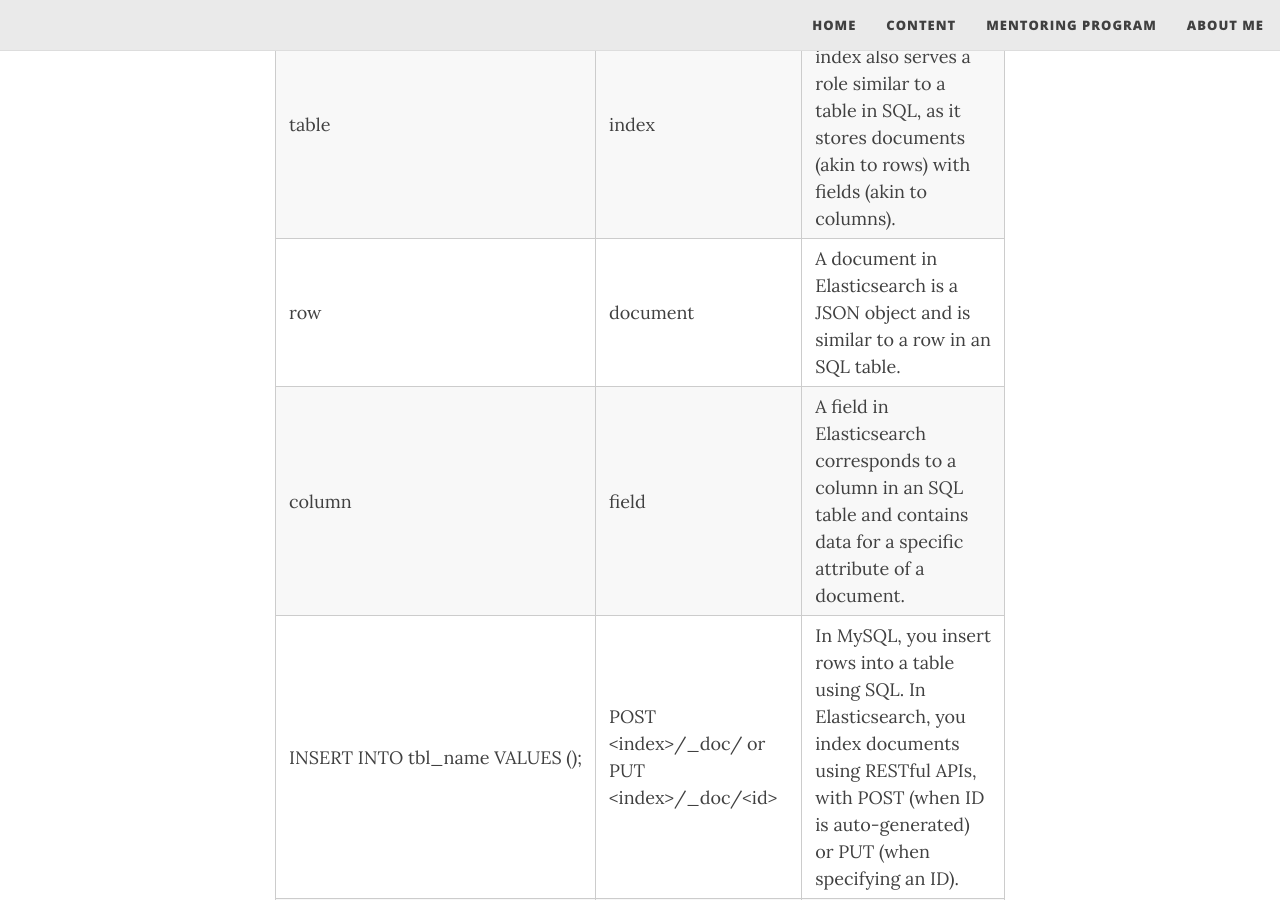
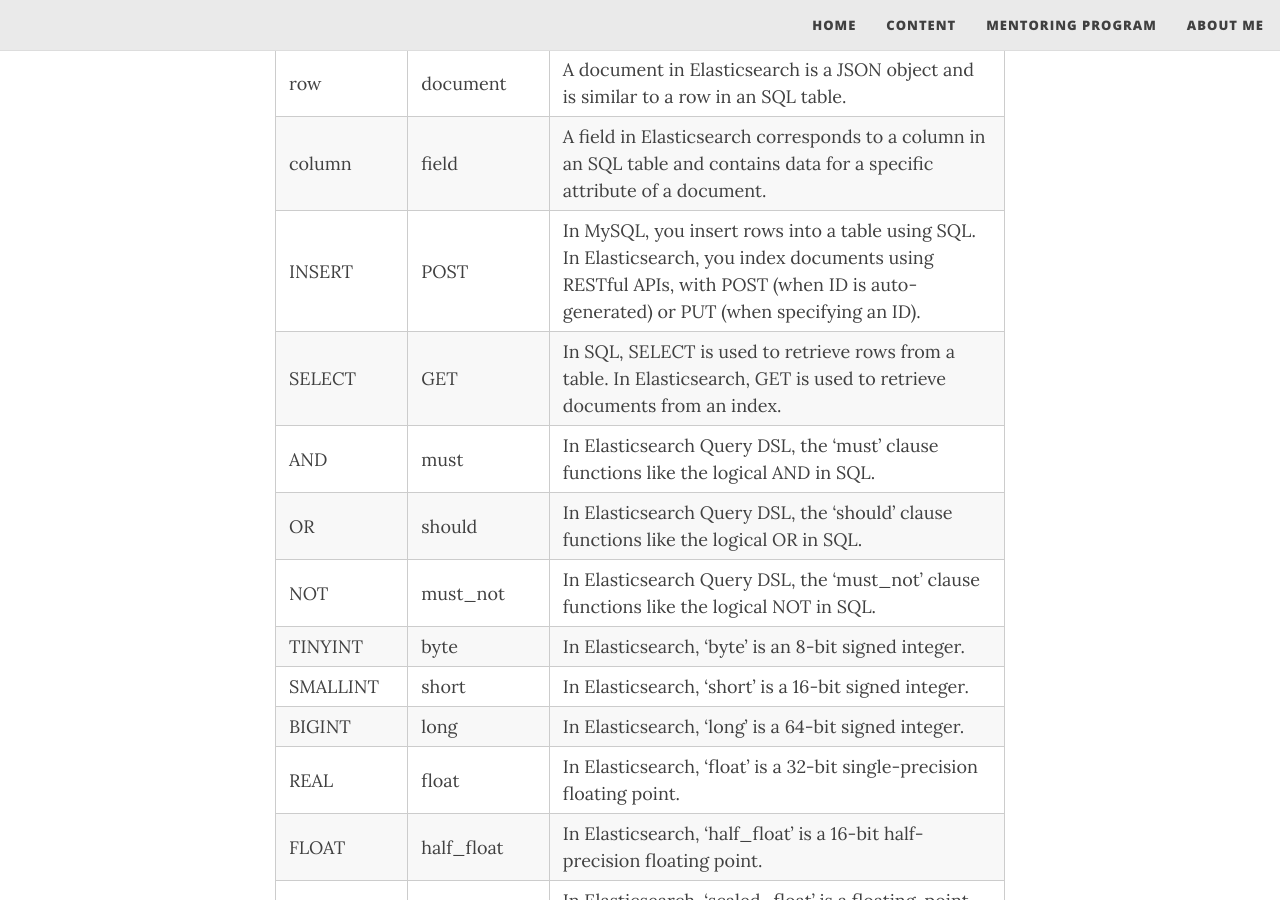
Before and after one commit to thachlp/thachlp.github.io, a Jekyll site: the page built from _posts/2022-11-11-sql-vs-elasticsearch.md, in a window 1280 px wide and 900 px high, scrolled down 745 px. Built offline with Jekyll 4.4.1, drawn with Linux system fonts in a browser that asks for light colours; nearby versions of some CDN libraries.

Commit message:
Update 2022-11-11-sql-vs-elasticsearch.md

```diff
--- a/_posts/2022-11-11-sql-vs-elasticsearch.md
+++ b/_posts/2022-11-11-sql-vs-elasticsearch.md
@@ -13,7 +13,7 @@ Although **SQL** and **Elasticsearch** have different terms for the way the data
 | table                             | index                                   | In Elasticsearch, an index also serves a role similar to a table in SQL, as it stores documents (akin to rows) with fields (akin to columns).                                           |
 | row                               | document                                | A document in Elasticsearch is a JSON object and is similar to a row in an SQL table.                                                                                                    |
 | column                            | field                                   | A field in Elasticsearch corresponds to a column in an SQL table and contains data for a specific attribute of a document.                                                               |
-| INSERT INTO tbl_name VALUES ();   | POST \<index>/_doc/ or PUT \<index>/_doc/\<id> | In MySQL, you insert rows into a table using SQL. In Elasticsearch, you index documents using RESTful APIs, with POST (when ID is auto-generated) or PUT (when specifying an ID).        |
+| INSERT   | POST| In MySQL, you insert rows into a table using SQL. In Elasticsearch, you index documents using RESTful APIs, with POST (when ID is auto-generated) or PUT (when specifying an ID).        |
 | SELECT                            | GET                                     | In SQL, SELECT is used to retrieve rows from a table. In Elasticsearch, GET is used to retrieve documents from an index.                                                                |
 | AND                               | must                                    | In Elasticsearch Query DSL, the 'must' clause functions like the logical AND in SQL.                                                                                                     |
 | OR                                | should                                  | In Elasticsearch Query DSL, the 'should' clause functions like the logical OR in SQL.                                                                                                    |
```
